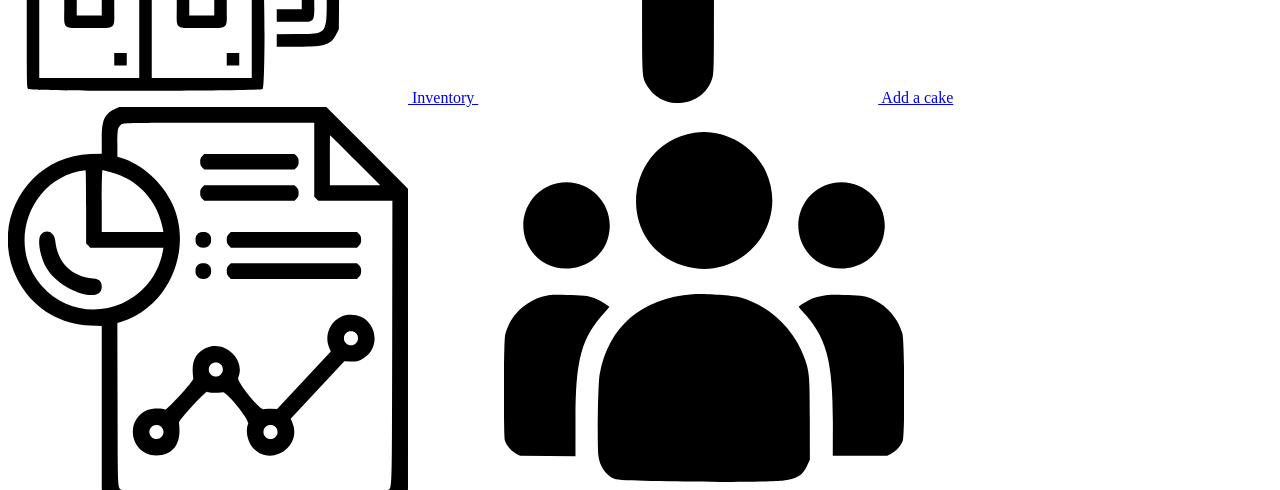
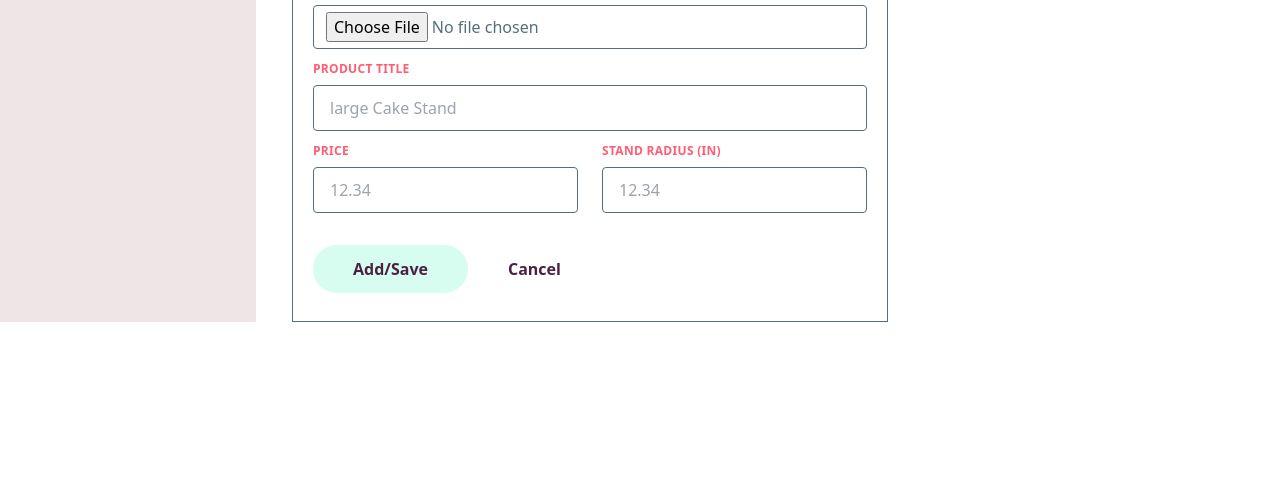
Before and after one commit to JohnPetere/samsCakeStands, a website built with Parcel: page src/write.html in a window 1280 px wide. Shown: the part 730-1220 px from the top of the page. After the commit the page ends 1052 px from the top, so only its background shows below. Built offline with nearby package versions, Linux system fonts and the light colour scheme; some packages are replaced by stand-ins of ours.

Commit message:
more changes

```diff
--- a/src/index.html
+++ b/src/index.html
@@ -8,7 +8,7 @@
     <meta name="theme-color" content="#c8112e" />
     <meta
       name="description"
-      content="Get ur own cakes fam"
+      content="Get ur own cakes"
     />
     <title>Sam's Cake Stands</title>
     <!-- Fonts -->
@@ -39,8 +39,9 @@
       color="#c8112e"
     /> -->
 
-    <link rel="stylesheet" href="./css/styles.css" />
-    <link rel="stylesheet" href="./css/styles.css" />
+    <link rel="stylesheet" href="../dist/styles.css" />
+    <link rel="stylesheet" href="css/styles.css" />
+    <!-- <link rel="stylesheet" href="css/styles.css" /> -->
     <script type="module" src="js/index.js"></script>
     <script type="moudle" src="js/side-bar.js"></script>
   </head>
--- a/src/write.html
+++ b/src/write.html
@@ -34,8 +34,8 @@
     <link rel="manifest" href="site.webmanifest" />
 
 
-    <!-- <link rel="stylesheet" href="../dist/styles.css" /> -->
-    <link rel="stylesheet" href=".css/styles.css" />
+    <link rel="stylesheet" href="../dist/styles.css" />
+    <link rel="stylesheet" href="css/styles.css" />
     <script type="module" src="js/write.js"></script>
     <script type="moudle" src="js/side-bar.js"></script>
   </head>
```
